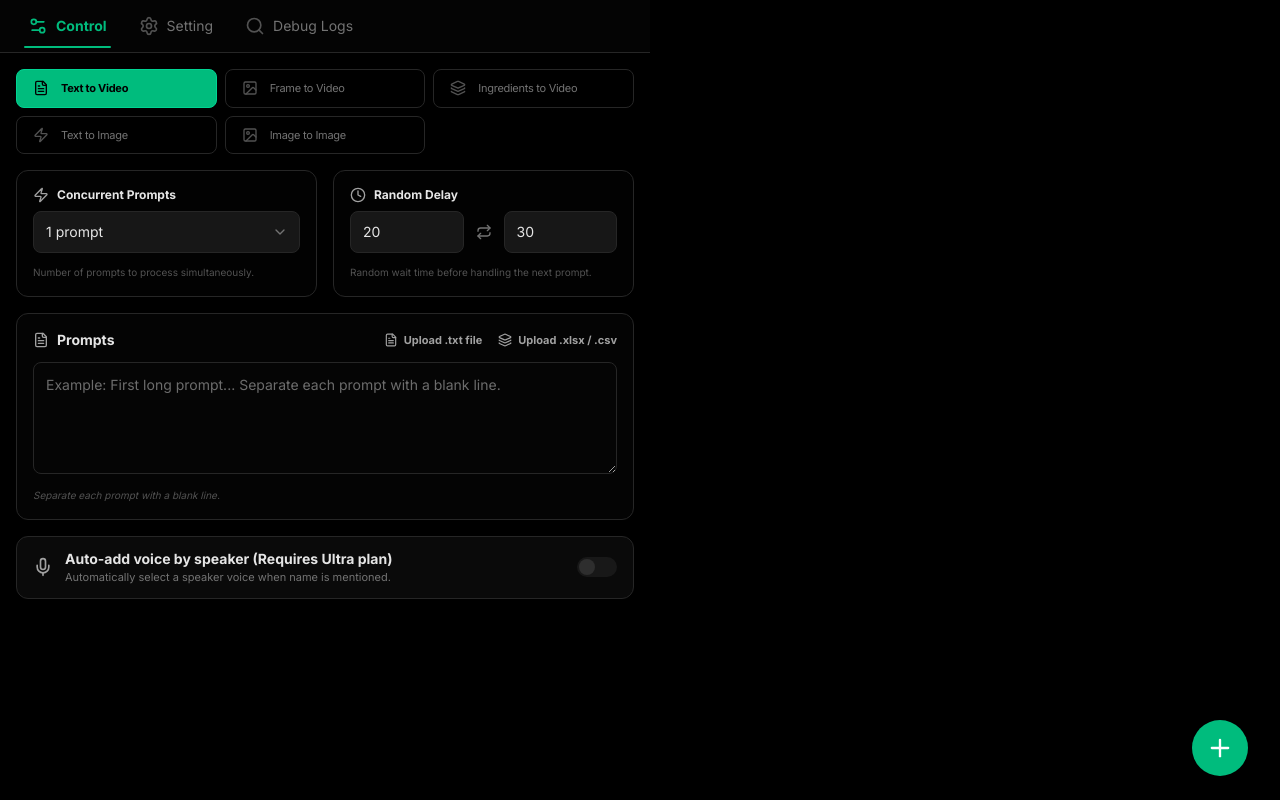
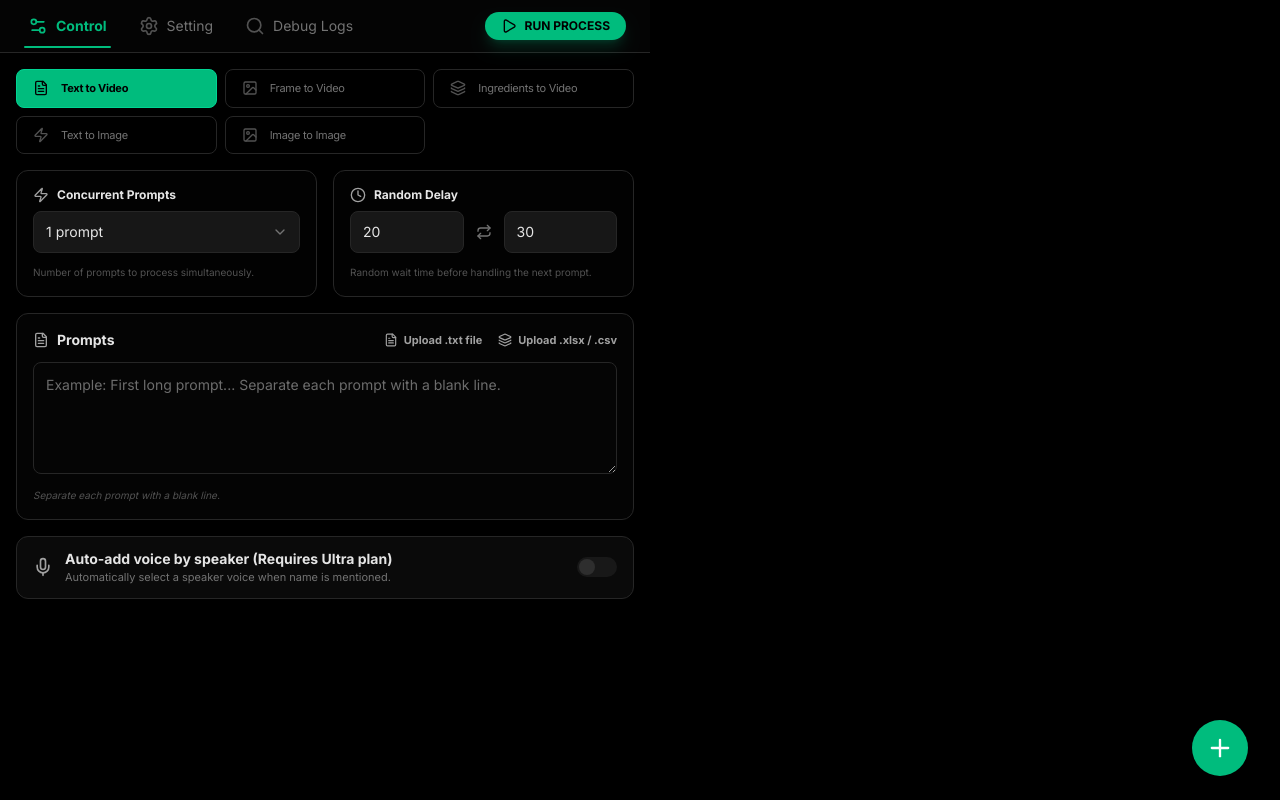
Before and after one commit to kent1715/ext-V-green, a React (Vite) app: page / in a window 1280 px wide. Built offline with nearby package versions, Linux system fonts and the light colour scheme.

Commit message:
feat: Add queue processing control
Introduces a toggle to start/stop the generation queue. Updates metadata and manifest to version 1.0.4 with an improved description. Adjusts UI dimensions for better presentation.

```diff
--- a/metadata.json
+++ b/metadata.json
@@ -1,6 +1,6 @@
 {
-  "name": "VEO Automation",
-  "description": "Powerful Chrome extension for batch video and image generation on Google Flow AI (VEO3). Automates queueing, processing, and multi-mode downloads.",
+  "name": "VEO Automation 1.0.4",
+  "description": "Enterprise-grade batch generation automation for Google Flow AI. Features multi-mode generation, concurrent task processing, and automated asset sorting.",
   "requestFramePermissions": [
     "download"
   ],
--- a/src/App.tsx
+++ b/src/App.tsx
@@ -54,10 +54,17 @@ export default function App() {
     chromeAPI.storage.local.set({ queue: updatedQueue });
   };
 
+  const toggleProcessing = () => {
+    const nextState = !isProcessing;
+    setIsProcessing(nextState);
+    chromeAPI.runtime.sendMessage({ type: nextState ? 'START_QUEUE' : 'STOP_QUEUE' });
+  };
+
   return (
-    <div className="flex flex-col w-[650px] min-h-[600px] bg-black text-neutral-200">
+    <div className="flex flex-col w-[650px] min-h-[600px] bg-black text-neutral-200 overflow-hidden">
       {/* Top Navbar */}
-      <nav className="border-b border-neutral-800 px-6 py-1 flex items-center gap-6 bg-neutral-900/20 sticky top-0 z-50">
+      <nav className="border-b border-neutral-800 px-6 py-1 flex items-center justify-between bg-neutral-900/20 sticky top-0 z-50">
+        <div className="flex items-center gap-6">
           <TabItem
             active={activeTab === 'control'}
             onClick={() => setActiveTab('control')}
@@ -76,6 +83,20 @@ export default function App() {
             icon={<Search className="w-5 h-5" />}
             label="Debug Logs"
           />
+        </div>
+
+        <button
+          onClick={toggleProcessing}
+          className={cn(
+            "flex items-center gap-2 px-4 py-1.5 rounded-full text-xs font-bold transition-all",
+            isProcessing
+              ? "bg-red-500/10 text-red-500 border border-red-500/20"
+              : "bg-emerald-500 text-black shadow-lg shadow-emerald-500/20"
+          )}
+        >
+          {isProcessing ? <StopCircle className="w-4 h-4" /> : <Play className="w-4 h-4" />}
+          {isProcessing ? "STOP PROCESS" : "RUN PROCESS"}
+        </button>
       </nav>
 
       {/* Main Area */}
--- a/src/index.css
+++ b/src/index.css
@@ -8,7 +8,7 @@
 
 @layer base {
   html, body {
-    width: 680px;
+    width: 650px;
     height: 600px;
     overflow-y: auto;
     overflow-x: hidden;
```
Also changed, not shown: public/manifest.json. Lines whose indentation alone changed are shown as unchanged.
